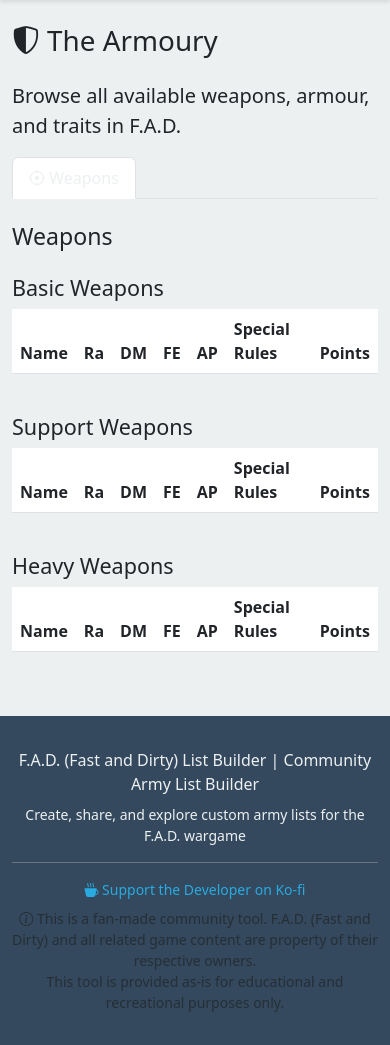
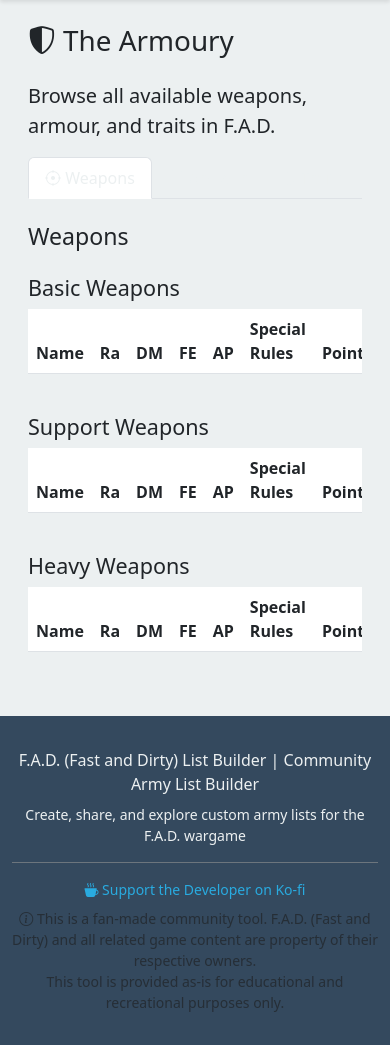
Before and after one commit to lordbutxot/FAD_Helper, a Flask app: page /armoury in a window 390 px wide. Shown: the part 62-1107 px from the top of the page. Run offline with Flask 3, Linux system fonts and the light colour scheme; data that the repository does not hold is empty.

Commit message:
Add responsive padding to main content area to prevent edge cramping

```diff
--- a/templates/base.html
+++ b/templates/base.html
@@ -234,7 +234,7 @@
     {% endwith %}
 
     <!-- Content -->
-    <main>
+    <main class="px-3 px-md-4 px-lg-5">
         {% block content %}{% endblock %}
     </main>
 
```
